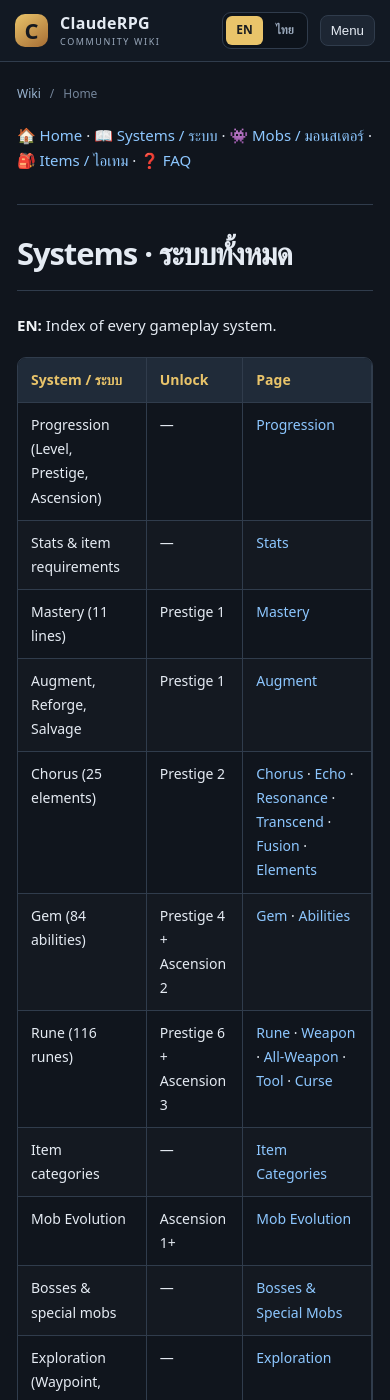
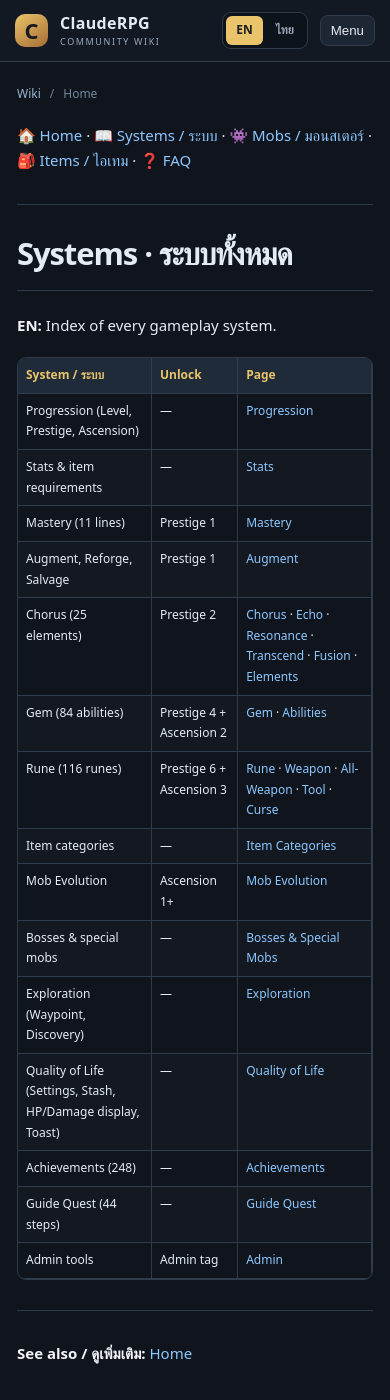
Before and after one commit to miniTorch25/ClaudeRPG-Wiki-V2, a Jekyll site: the page built from Systems.md, in a window 390 px wide and 1400 px high. Built offline with Jekyll 4.4.1, drawn with Linux system fonts in a browser that asks for light colours; our own code applies the rules of GitHub Pages for plain Markdown files.

Commit message:
Improve wide reference table layout on mobile

```diff
--- a/assets/wiki.css
+++ b/assets/wiki.css
@@ -46,5 +46,15 @@
 @media(max-width:520px){.article-content table[align="right"]{float:none;display:table;width:100%;max-width:100%;margin:0 0 18px}.material-strip{gap:8px}.material-card{padding:12px 7px}.material-card span{font-size:12px}.material-card small{font-size:10px}}
 
 
-/* Keep content tables below floated right-side infoboxes so they can use the full article width. */
-.article-content table:not([align="right"]){clear:both}
+/* Keep content tables below floated right-side infoboxes and make their viewport fill the article width. */
+.article-content table:not([align="right"]){clear:both;width:100%;max-width:100%;}
+
+/* Wide reference tables remain horizontally scrollable instead of squeezing the article layout. */
+.article-content table:not([align="right"]){overflow-x:auto;}
+
+/* Tighter cells leave more usable room on small screens while preserving readable spacing. */
+@media(max-width:520px){
+  .article-content table:not([align="right"]){font-size:12px}
+  .article-content table:not([align="right"]) td,
+  .article-content table:not([align="right"]) th{padding:7px 8px}
+}
```
